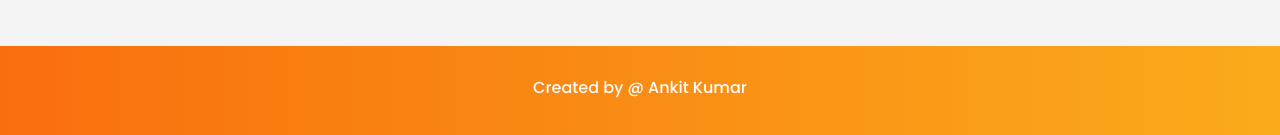
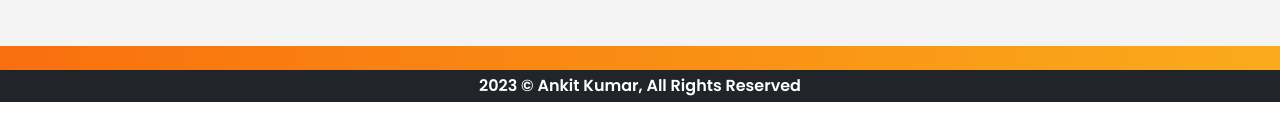
Before and after one commit to ankitsimari/ankitsimari.github.io, a React (Create React App) app: page / in a window 1280 px wide. Shown: the part 5059-5194 px from the top of the page. After the commit the page ends 5161 px from the top, so only its background shows below. Built offline with nearby package versions, Linux system fonts and the light colour scheme; a web font is replaced by a local one.

Commit message:
all done

```diff
--- a/src/App.js
+++ b/src/App.js
@@ -14,6 +14,7 @@ import Hero from "./component/Hero";
 import AOS from "aos";
 import "aos/dist/aos.css";
 import { useEffect } from "react";
+import NewFooter from "./component/NewFooter";
 
 function App() {
 
@@ -40,7 +41,8 @@ console.log(state)
       {/* <NewProjects/> */}
       <GitStats />
       <Contact />
-      <Footer />
+      {/* <Footer /> */}
+      <NewFooter/>
     </div>
   );
 }
--- a/src/component/Navbar.jsx
+++ b/src/component/Navbar.jsx
@@ -25,7 +25,7 @@ export default function ({handleChange}) {
           <a className="navbar-brand ms-lg-5 fw-bold fs-3 p-0 m-0" href="#">
         <img style={{width:"50px"}} src={logo} alt="" />
           </a>
-          <DIV className="d-lg-none" style={{position:"absolute",right:"90px"}}>
+          <DIV className="d-lg-none" style={{position:"absolute",right:"60px"}}>
         <label className="switch">
   <span className="sun"><svg xmlns="http://www.w3.org/2000/svg" viewBox="0 0 24 24"><g fill="#ffd43b"><circle r="5" cy="12" cx="12"></circle><path d="m21 13h-1a1 1 0 0 1 0-2h1a1 1 0 0 1 0 2zm-17 0h-1a1 1 0 0 1 0-2h1a1 1 0 0 1 0 2zm13.66-5.66a1 1 0 0 1 -.66-.29 1 1 0 0 1 0-1.41l.71-.71a1 1 0 1 1 1.41 1.41l-.71.71a1 1 0 0 1 -.75.29zm-12.02 12.02a1 1 0 0 1 -.71-.29 1 1 0 0 1 0-1.41l.71-.66a1 1 0 0 1 1.41 1.41l-.71.71a1 1 0 0 1 -.7.24zm6.36-14.36a1 1 0 0 1 -1-1v-1a1 1 0 0 1 2 0v1a1 1 0 0 1 -1 1zm0 17a1 1 0 0 1 -1-1v-1a1 1 0 0 1 2 0v1a1 1 0 0 1 -1 1zm-5.66-14.66a1 1 0 0 1 -.7-.29l-.71-.71a1 1 0 0 1 1.41-1.41l.71.71a1 1 0 0 1 0 1.41 1 1 0 0 1 -.71.29zm12.02 12.02a1 1 0 0 1 -.7-.29l-.66-.71a1 1 0 0 1 1.36-1.36l.71.71a1 1 0 0 1 0 1.41 1 1 0 0 1 -.71.24z"></path></g></svg></span>
   <span className="moon"><svg xmlns="http://www.w3.org/2000/svg" viewBox="0 0 384 512"><path d="m223.5 32c-123.5 0-223.5 100.3-223.5 224s100 224 223.5 224c60.6 0 115.5-24.2 155.8-63.4 5-4.9 6.3-12.5 3.1-18.7s-10.1-9.7-17-8.5c-9.8 1.7-19.8 2.6-30.1 2.6-96.9 0-175.5-78.8-175.5-176 0-65.8 36-123.1 89.3-153.3 6.1-3.5 9.2-10.5 7.7-17.3s-7.3-11.9-14.3-12.5c-6.3-.5-12.6-.8-19-.8z"></path></svg></span>
--- /dev/null
+++ b/src/component/NewFooter.jsx
@@ -0,0 +1,61 @@
+import React from 'react'
+import { AiFillGithub, AiFillLinkedin, AiOutlineInstagram } from 'react-icons/ai'
+import { BsWhatsapp } from 'react-icons/bs'
+
+export default function NewFooter() {
+  return (
+    <div> <footer class="footer themeBg">
+    <div class="container">
+        <div class="row">
+            {/* <div class="col-sm-6 col-md-4 mt-4 col-lg-3 text-center text-sm-start">
+                <div class="information">
+                    <h6 class="footer-heading text-uppercase text-white fw-bold">Information</h6>
+                    <ul class="list-unstyled footer-link mt-4">
+                        <li class="mb-1"><a href="https://codepen.io/Gaurav-Rana-the-reactor" class="text-white text-decoration-none fw-semibold">Events</a></li>
+                        <li class="mb-1"><a href="https://codepen.io/Gaurav-Rana-the-reactor" class="text-white text-decoration-none fw-semibold">Our Team</a></li>
+                        <li class="mb-1"><a href="https://codepen.io/Gaurav-Rana-the-reactor" class="text-white text-decoration-none fw-semibold">Upcoming Sale</a></li>
+                        <li class=""><a href="https://codepen.io/Gaurav-Rana-the-reactor" class="text-white text-decoration-none fw-semibold">New Launches</a></li>
+                    </ul>
+                </div>
+            </div> */}
+            {/* <div class="col-sm-6 col-md-4 mt-4 col-lg-3 text-center text-sm-start">
+                <div class="resources">
+                    <h6 class="footer-heading text-uppercase text-white fw-bold">Resources</h6>
+                    <ul class="list-unstyled footer-link mt-4">
+                        <li class="mb-1"><a href="https://codepen.io/Gaurav-Rana-the-reactor" class="text-white text-decoration-none fw-semibold">API</a></li>
+                        <li class="mb-1"><a href="https://codepen.io/Gaurav-Rana-the-reactor" class="text-white text-decoration-none fw-semibold">Website Tutorials</a></li>
+                        <li class="mb-1"><a href="https://codepen.io/Gaurav-Rana-the-reactor" class="text-white text-decoration-none fw-semibold">Third Party</a></li>
+                        <li class=""><a href="https://codepen.io/Gaurav-Rana-the-reactor" class="text-white text-decoration-none fw-semibold">Video Lectures</a></li>
+                    </ul>
+                </div>
+            </div> */}
+            {/* <div class="col-sm-6 col-md-4 mt-4 col-lg-2 text-center text-sm-start">
+              <div class="social">
+                  <h6 class="footer-heading text-uppercase text-white fw-bold">Social</h6>
+                  <span className=' fs-3 '>
+                    <a className='text-decoration-none text-white' href="https://github.com/ankitsimari">  <AiFillGithub/></a>
+                    <a className='text-decoration-none text-white' href="https://www.linkedin.com/in/ankit-kumar-747786235/">  <AiFillLinkedin/></a>
+                    <a className='text-decoration-none text-white' href="https://www.instagram.com/ank_krs/"> <AiOutlineInstagram/></a>
+                    <a className='text-decoration-none text-white' href="https://wa.me/+919576508805"> <BsWhatsapp/></a>
+
+
+                  </span>
+              </div>
+          </div> */}
+            {/* <div class="col-sm-6 col-md-6 mt-4 col-lg-4 text-center text-sm-start">
+              <div class="contact">
+                  <h6 class="footer-heading text-uppercase text-white fw-bold">Contact Us</h6>
+                  <address class="mt-4 m-0 text-white mb-1"><i class="bi bi-pin-map fw-semibold"></i> New South Block , Phase 8B , 160055</address>
+                  <a href="tel:+" class="text-white mb-1 text-decoration-none d-block fw-semibold"><i class="bi bi-telephone"></i>  909090XXXX</a>
+                  <a href="mailto:" class="text-white mb-1 text-decoration-none d-block fw-semibold"><i class="bi bi-envelope"></i> xyzdemomail@gmail.com</a>
+                  <a href="" class="text-white text-decoration-none fw-semibold"><i class="bi bi-skype"></i> xyzdemomail</a>
+              </div>
+            </div> */}
+        </div>
+    </div>
+    <div class="text-center bg-dark text-white mt-4 p-1">
+        <p class="mb-0 fw-bold">2023 © Ankit Kumar, All Rights Reserved</p>
+    </div>
+  </footer></div>
+  )
+}
```
